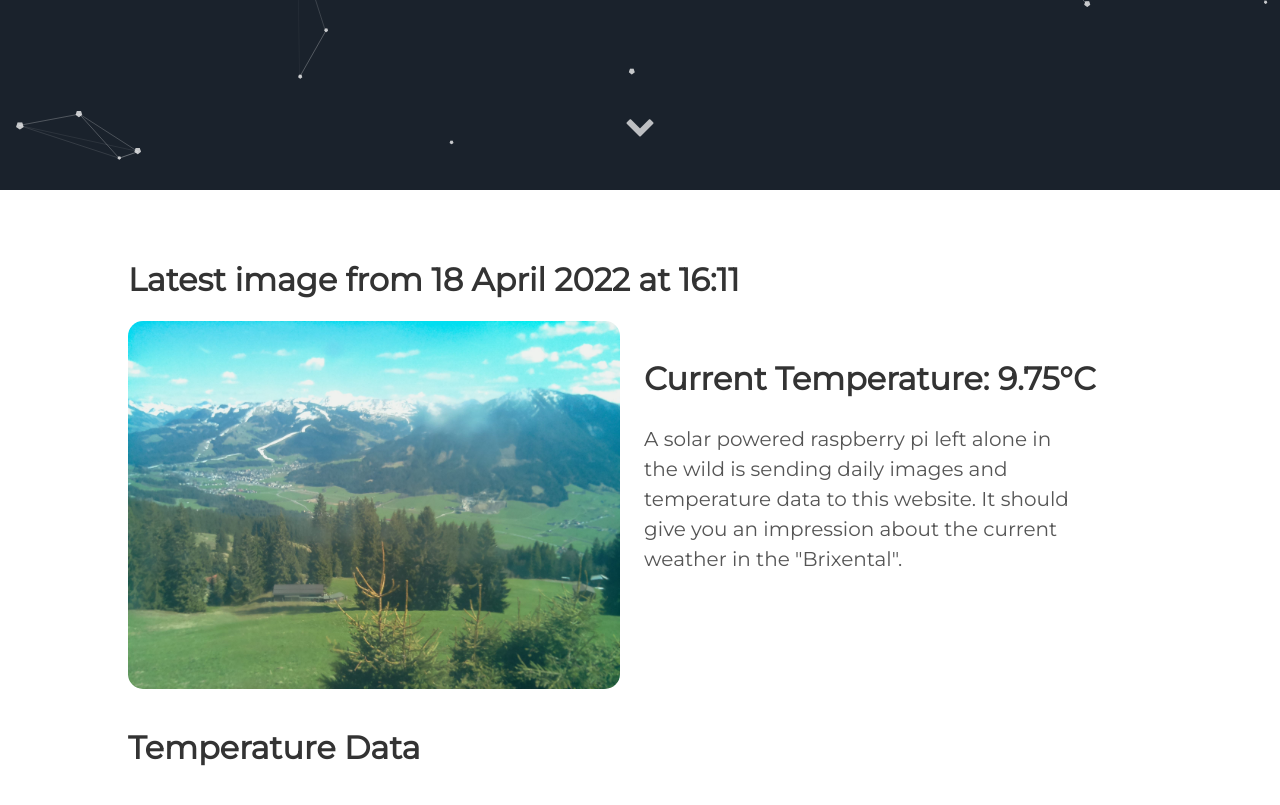
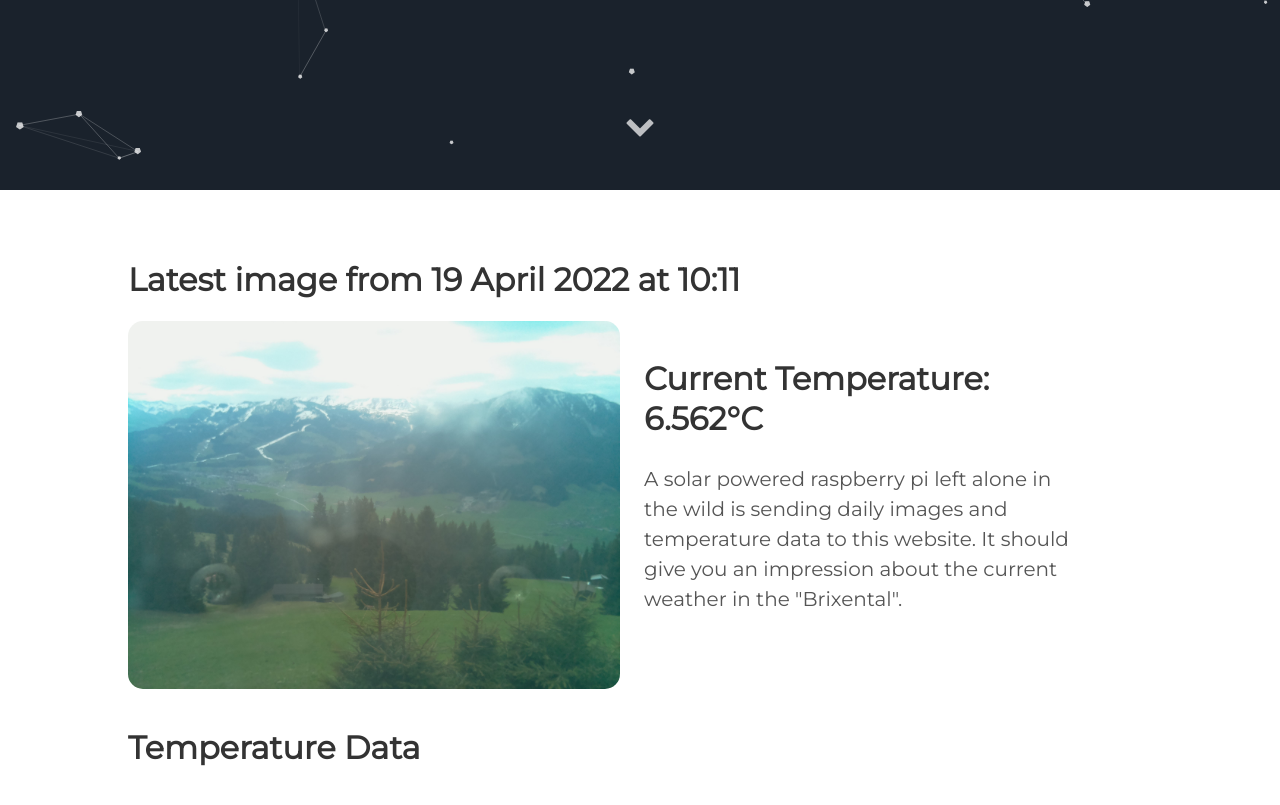
Before and after one commit to vektorious/vektorious.github.io, a Jekyll site: the page built from resources/huette.md, in a window 1280 px wide and 900 px high, scrolled down 710 px. Shown: the top 805 px of the window. Built offline with Jekyll 4.4.1, drawn with Linux system fonts in a browser that asks for light colours.

Commit message:
I'm a bot beep boop

```diff
--- a/resources/huette.md
+++ b/resources/huette.md
@@ -6,13 +6,13 @@ image: '/assets/img/'
 description: 'Live image from the Austrian alps'
 twitter_text: ' '
 ---
-## Latest image from 18 April 2022 at 16:11
+## Latest image from 19 April 2022 at 10:11
 <div class="huette">
   <div class="huette-image">
     <img src="{{ "/assets/img/huette.jpg" | prepend: site.baseurl }}">
   </div>
   <div class="huette-text">
-        <h2>Current Temperature: 9.75°C</h2>
+        <h2>Current Temperature: 6.562°C</h2>
         <p>A solar powered raspberry pi left alone in the wild is sending daily images and temperature data to this website. It should give you an impression about the current weather in the "Brixental".</p>
 
   </div>
```
Also changed, not shown: rpi-script/2022-04-19_100943.txt (renamed from rpi-script/2022-04-18_160945.txt, +5 -5 lines), rpi-script/huette.md (+2 -2 lines), assets/img/huette.jpg, assets/img/temp_plot.png, rpi-script/temp_plot.png, 1 other file.
